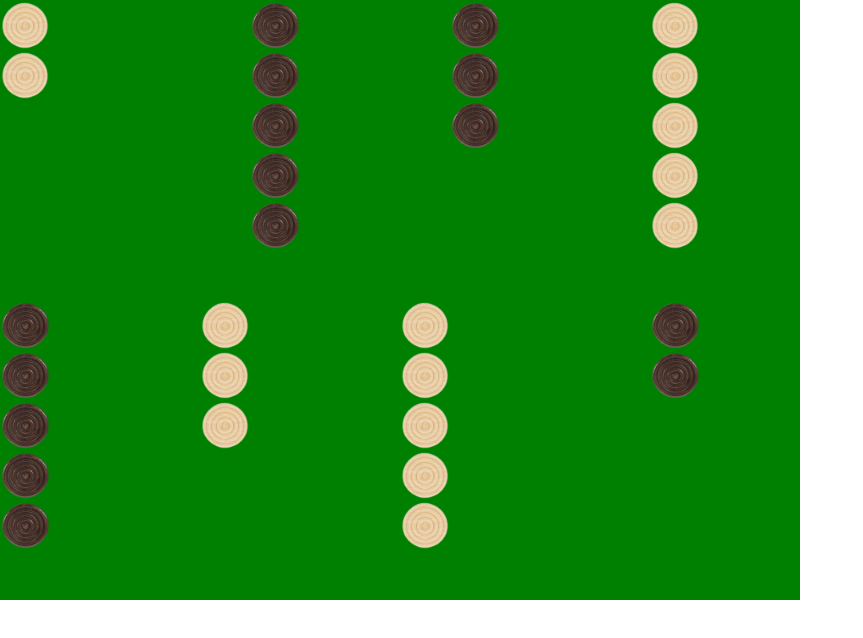
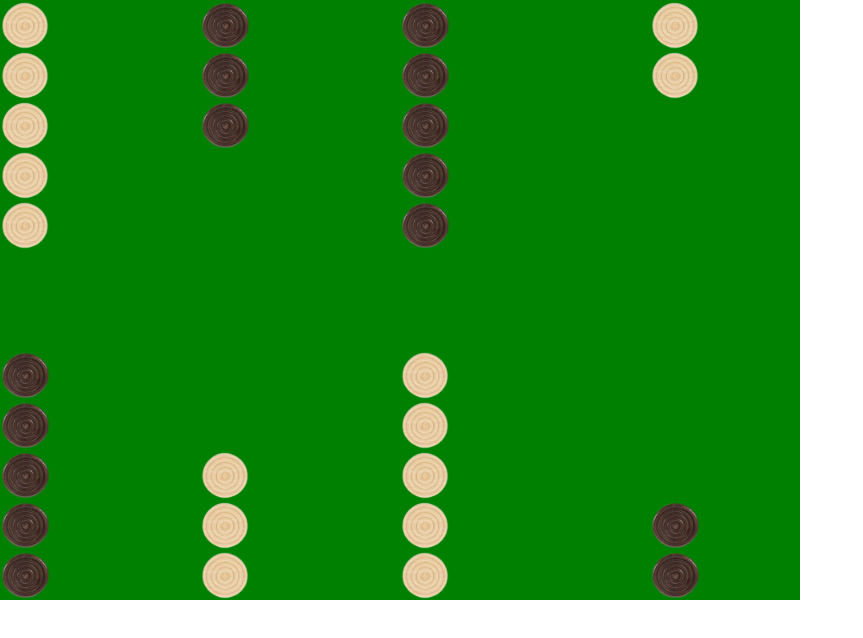
Before and after one commit to lukalicheli/backgammon, a React (Create React App) app in the folder backgammon/: page / in a window 1280 px wide. Shown: the top 638 px of the page, without its empty margins (0-863 px from the left). Built offline with nearby package versions, Linux system fonts and the light colour scheme.

Commit message:
Everything is positioned correctly as far as piece placement

```diff
--- a/backgammon/src/App.css
+++ b/backgammon/src/App.css
@@ -24,3 +24,15 @@ height: 100%;
   width: 50%;
 
 }
+
+.quadrant.one , .quadrant.two {
+  display: flex;
+  flex-direction: row-reverse;
+  align-items: flex-start;
+  justify-content: flex-end;
+}
+.quadrant.three , .quadrant.four {
+  display: flex;
+  align-items: flex-end;
+
+}
--- a/backgammon/src/App.js
+++ b/backgammon/src/App.js
@@ -62,10 +62,10 @@ function App() {
     <div className="game-container">
       <div className="backgammon-board">
         <div className="quadrant one">
-          {backgammon.slice(0, 6).map(renderColumn)}
+          {backgammon.slice(6, 12).map(renderColumn)}
         </div>
         <div className="quadrant two">
-          {backgammon.slice(6, 12).map(renderColumn)}
+          {backgammon.slice(0, 6).map(renderColumn)}
         </div>
         <div className="quadrant three">
           {backgammon.slice(12, 18).map(renderColumn)}
```
